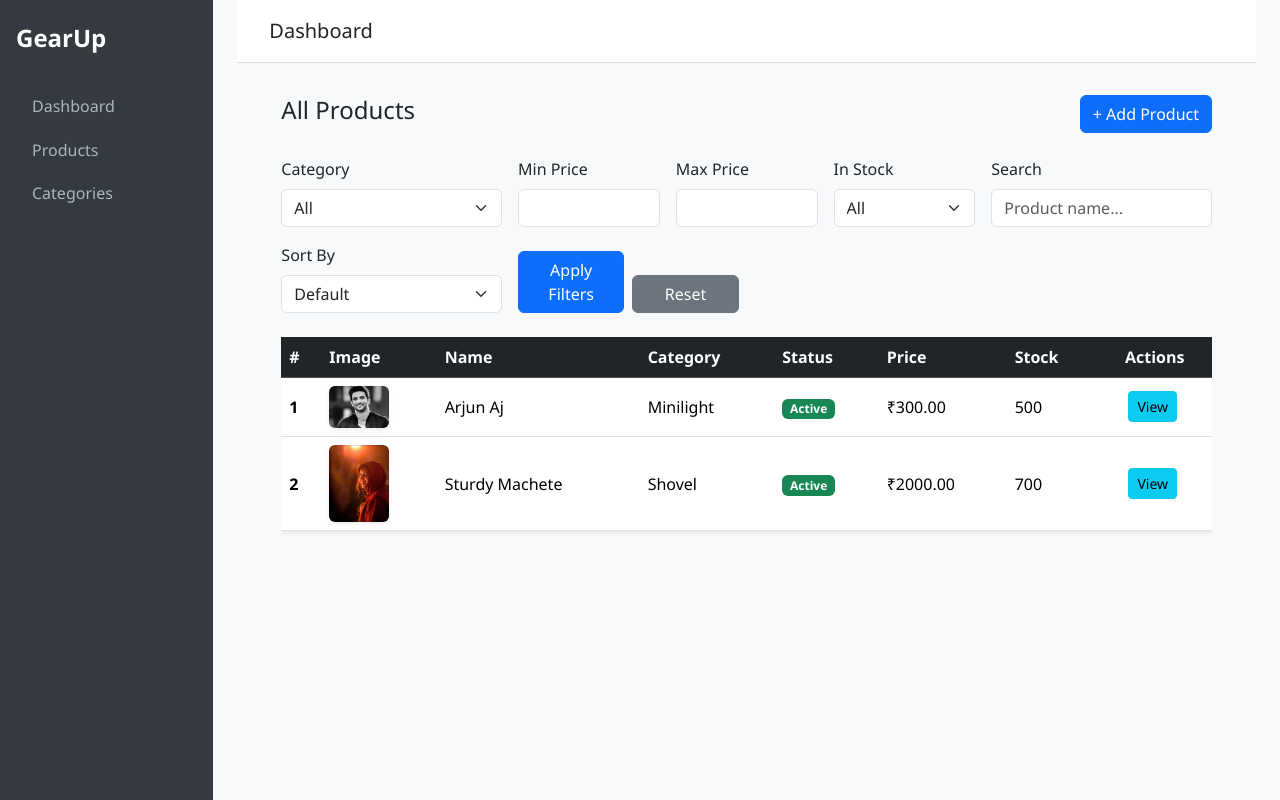
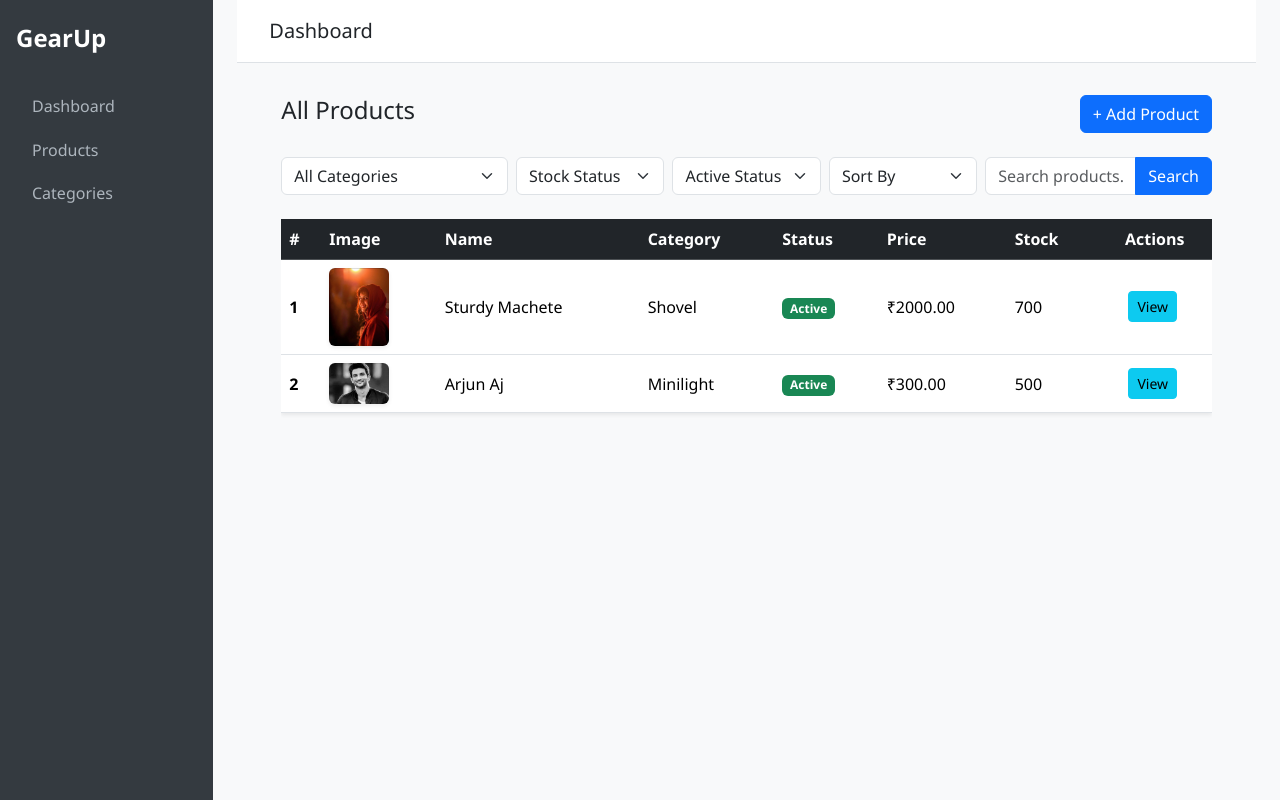
Before and after one commit to aj110arjun/GearUp2, a Django app: page /products/admin/list/ in a window 1280 px wide. Run offline with Django 5.2, Linux system fonts and the light colour scheme; data comes from the database, SQL or seed files in the repository; both versions use the stored data as it was after the commit; some libraries are stand-ins or nearby versions.

Commit message:
admin updated

```diff
--- a/GearUp/urls.py
+++ b/GearUp/urls.py
@@ -6,7 +6,7 @@ from django.conf.urls.static import static
 
 urlpatterns = [
     path('admin/', admin.site.urls),
-    path('register/user/', include('register.urls')),
+    path('register/', include('register.urls')),
     path('', include('home.urls')),
     path('account/', include('user_account.urls')),
     path('accounts/', include('allauth.urls')),
--- a/home/views.py
+++ b/home/views.py
@@ -17,5 +17,6 @@ def home(request):
 
 # Admin Views
 
+@login_required(login_url='admin_login')
 def dashboard(request):
     return render(request, 'custom_admin/dashboard.html')
--- a/products/urls.py
+++ b/products/urls.py
@@ -4,6 +4,7 @@ from . import views
 
 urlpatterns = [
     path('list/', views.product_list, name='product_list'),
+
     path('add/', views.admin_product_add, name='product_add'),
     path('admin/list/', views.admin_product_list, name='admin_product_list'),
     path('categories/', views.category_list, name='category_list'),
@@ -12,5 +13,6 @@ urlpatterns = [
     path('categories/delete/<uuid:pk>/', views.category_delete, name='category_delete'),
     path('details/<int:pk>/', views.admin_product_detail, name='admin_product_detail'),
     path('edit/<int:pk>/', views.admin_product_edit, name='admin_product_edit'),
+    path('admin/products/<int:pk>/toggle-status/', views.toggle_product_status, name='admin_product_toggle_status'),
 
 ]
--- a/products/views.py
+++ b/products/views.py
@@ -69,12 +69,76 @@ def product_list(request):
 
 # Admin View
 
+from django.db.models import Q, Min, Sum
+
 def admin_product_list(request):
-    products = Product.objects.all()
-    context={
-        'products': products
+    products = Product.objects.select_related('category').annotate(
+    min_variant_price=Min('variants__price'),
+    total_stock=Sum('variants__stock')
+)
+    categories = Category.objects.all()
+
+    # Capture filters from query params
+    filters = {
+        'category': request.GET.get('category', ''),
+        'in_stock': request.GET.get('in_stock', ''),
+        'is_active': request.GET.get('is_active', ''),
+        'search': request.GET.get('q', ''),
+        'sort': request.GET.get('sort', '')
+    }
+
+    # Annotate price and stock
+    products = products.annotate(
+        min_variant_price=Min('variants__price'),
+        total_stock=Sum('variants__stock')
+    )
+
+    # Category filter
+    if filters['category']:
+        products = products.filter(category_id=filters['category'])
+
+    # Stock filter
+    if filters['in_stock'] == 'true':
+        products = products.filter(total_stock__gt=0)
+    elif filters['in_stock'] == 'false':
+        products = products.filter(Q(total_stock__lte=0) | Q(total_stock__isnull=True))
+
+    # Active/Inactive filter
+    if filters['is_active'] == 'true':
+        products = products.filter(is_active=True)
+    elif filters['is_active'] == 'false':
+        products = products.filter(is_active=False)
+
+    # Search filter
+    if filters['search']:
+        products = products.filter(
+            Q(name__icontains=filters['search']) |
+            Q(description__icontains=filters['search']) |
+            Q(brand__icontains=filters['search']) |
+            Q(category__name__icontains=filters['search'])
+        )
+
+    # Sorting
+    if filters['sort'] == 'name':
+        products = products.order_by('name')
+    elif filters['sort'] == 'price_asc':
+        products = products.order_by('min_variant_price')
+    elif filters['sort'] == 'price_desc':
+        products = products.order_by('-min_variant_price')
+    elif filters['sort'] == 'stock_asc':
+        products = products.order_by('total_stock')
+    elif filters['sort'] == 'stock_desc':
+        products = products.order_by('-total_stock')
+    else:
+        products = products.order_by('-id')  # latest first
+
+    context = {
+        'products': products,
+        'categories': categories,
+        'filters': filters
     }
     return render(request, 'custom_admin/products/product_list.html', context)
+
 
 
 def admin_product_add(request):
@@ -156,6 +220,7 @@ def admin_product_detail(request, pk):
 
 def admin_product_edit(request, pk):
     product = get_object_or_404(Product, pk=pk)
+    categories = Category.objects.all()
 
     if request.method == "POST":
         # --- Update main product ---
@@ -213,5 +278,14 @@ def admin_product_edit(request, pk):
     return render(request, 'custom_admin/products/product_edit.html', {
         'product': product,
         # 'additional_images': additional_images,
+        'categories': categories,
         'variants': variants
     })
+
+def toggle_product_status(request, pk):
+    product = get_object_or_404(Product, pk=pk)
+
+    # Toggle active status
+    product.is_active = not product.is_active
+    product.save()
+    return redirect('admin_product_detail', pk=pk)
--- a/register/urls.py
+++ b/register/urls.py
@@ -7,4 +7,7 @@ urlpatterns = [
     path('signup/', views.user_signup, name='signup'),
     path('logout/', views.logout_view, name='logout'),
     path('verify/otp/', views.verify_otp, name='verify_otp'),
+
+    path('admin/login/', views.admin_login, name='admin_login'),
+
 ]
--- a/templates/custom_admin/products/product_list.html
+++ b/templates/custom_admin/products/product_list.html
@@ -10,57 +10,53 @@
     <a href="{% url 'product_add' %}" class="btn btn-primary">+ Add Product</a>
   </div>
 
-  <form method="get" class="row g-3 mb-4">
+ <form method="get" class="row g-2 mb-4">
     <div class="col-md-3">
-      <label class="form-label">Category</label>
         <select name="category" class="form-select">
-        <option value="">All</option>
+            <option value="">All Categories</option>
             {% for cat in categories %}
-        <option value="{{ cat.id }}" {% if filters.category == cat.id|stringformat:"s" %}selected{% endif %}>{{ cat.name }}</option>
+                <option value="{{ cat.id }}" {% if filters.category == cat.id|stringformat:"s" %}selected{% endif %}>
+                    {{ cat.name }}
+                </option>
             {% endfor %}
         </select>
     </div>
 
     <div class="col-md-2">
-      <label class="form-label">Min Price</label>
-      <input type="number" name="min_price" class="form-control" value="{{ filters.min_price }}">
+        <select name="in_stock" class="form-select">
+            <option value="">Stock Status</option>
+            <option value="true" {% if filters.in_stock == 'true' %}selected{% endif %}>In Stock</option>
+            <option value="false" {% if filters.in_stock == 'false' %}selected{% endif %}>Out of Stock</option>
+        </select>
     </div>
 
     <div class="col-md-2">
-      <label class="form-label">Max Price</label>
-      <input type="number" name="max_price" class="form-control" value="{{ filters.max_price }}">
+        <select name="is_active" class="form-select">
+            <option value="">Active Status</option>
+            <option value="true" {% if filters.is_active == 'true' %}selected{% endif %}>Active</option>
+            <option value="false" {% if filters.is_active == 'false' %}selected{% endif %}>Inactive</option>
+        </select>
     </div>
 
     <div class="col-md-2">
-      <label class="form-label">In Stock</label>
-      <select name="in_stock" class="form-select">
-        <option value="">All</option>
-        <option value="true" {% if filters.in_stock == 'true' %}selected{% endif %}>Yes</option>
-        <option value="false" {% if filters.in_stock == 'false' %}selected{% endif %}>No</option>
+        <select name="sort" class="form-select">
+            <option value="">Sort By</option>
+            <option value="name" {% if filters.sort == 'name' %}selected{% endif %}>Name (A-Z)</option>
+            <option value="price_asc" {% if filters.sort == 'price_asc' %}selected{% endif %}>Price Low to High</option>
+            <option value="price_desc" {% if filters.sort == 'price_desc' %}selected{% endif %}>Price High to Low</option>
+            <option value="stock_asc" {% if filters.sort == 'stock_asc' %}selected{% endif %}>Stock Low to High</option>
+            <option value="stock_desc" {% if filters.sort == 'stock_desc' %}selected{% endif %}>Stock High to Low</option>
         </select>
     </div>
 
     <div class="col-md-3">
-    <label class="form-label">Search</label>
-    <input type="text" name="search" class="form-control" placeholder="Product name..." value="{{ filters.search }}">
+        <div class="input-group">
+            <input type="text" name="q" value="{{ filters.search }}" class="form-control" placeholder="Search products...">
+            <button class="btn btn-primary">Search</button>
         </div>
-
-  <div class="col-md-3">
-    <label class="form-label">Sort By</label>
-    <select name="sort" class="form-select">
-      <option value="" {% if not filters.sort %}selected{% endif %}>Default</option>
-      <option value="name_asc"  {% if filters.sort == 'name_asc' %}selected{% endif %}>Name A-Z</option>
-      <option value="name_desc" {% if filters.sort == 'name_desc'%}selected{% endif %}>Name Z-A</option>
-      <option value="price_asc" {% if filters.sort == 'price_asc'%}selected{% endif %}>Price Low to High</option>
-      <option value="price_desc"{% if filters.sort == 'price_desc'%}selected{% endif %}>Price High to Low</option>
-    </select>
-  </div>
-
-    <div class="col-md-3 d-flex align-items-end gap-2">
-      <button type="submit" class="btn btn-primary w-100">Apply Filters</button>
-      <a href="" class="btn btn-secondary w-100">Reset</a>
     </div>
 </form>
+
 
   <div class="table-responsive">
     <table class="table table-hover align-middle shadow-sm">
```
Also changed, not shown: register/views.py (+30 -0 lines), static/css/admin_login.css (added, +21 -0 lines), templates/custom_admin/login.html (added, +46 -0 lines), templates/custom_admin/products/product_detail.html (+19 -2 lines), db.sqlite3, media/products/IMG_20220827_225916.jpg (added). Lines whose indentation alone changed are shown as unchanged.
